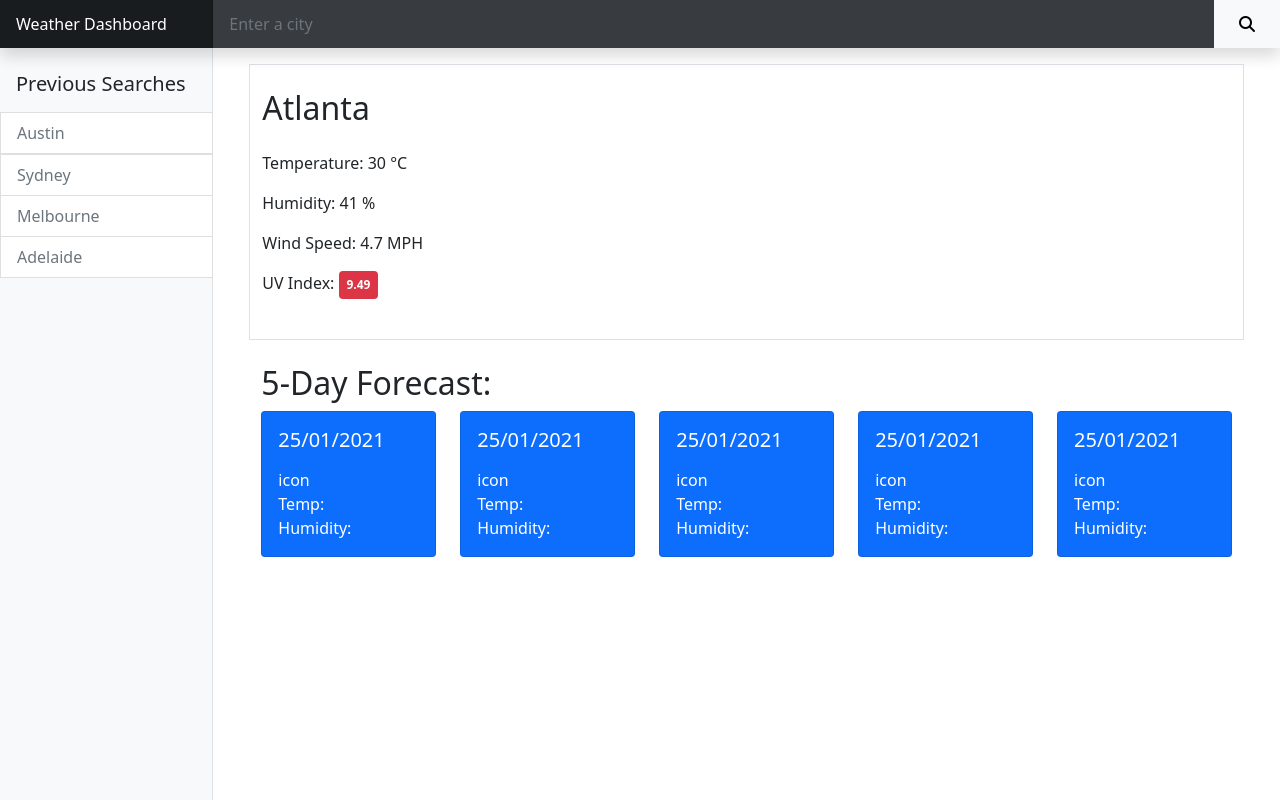
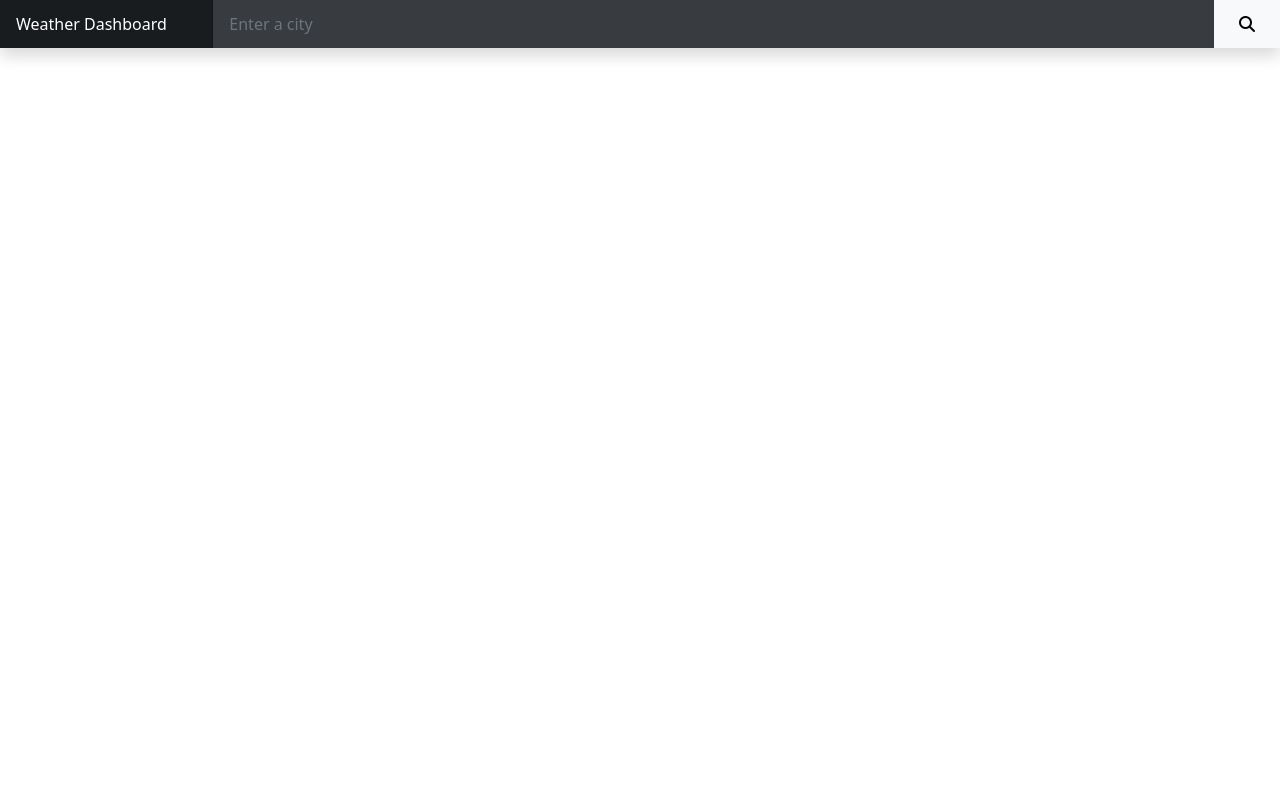
Before and after one commit to kevin-aminzadeh/06-weather-dashboard, a plain HTML site: page index.html in a window 1280 px wide. Drawn offline with nearby package versions, Linux system fonts and the light colour scheme; some packages are replaced by stand-ins of ours.

Commit message:
refactor: Remove dynamic view component templates

```diff
--- a/index.html
+++ b/index.html
@@ -17,10 +17,11 @@
     <title>Weather Dashboard</title>
   </head>
   <body class="h-100 d-flex flex-column">
+    <!-- Navbar -->
     <header
       class="navbar navbar-dark sticky-top bg-dark flex-md-nowrap p-0 shadow"
     >
-      <a href="" class="navbar-brand col-md-3 col-lg-2 px-3 me-0">
+      <a href="" class="navbar-brand col-md-3 col-xl-2 px-3 me-0">
         Weather Dashboard
       </a>
       <!-- Hamburger Menu Button For Sidebar -->
@@ -44,162 +45,17 @@
           placeholder="Enter a city"
           aria-label="Search"
         />
-        <button class="btn btn-light rounded-0 px-4">
+        <button class="btn btn-light rounded-0 px-4" id="search-btn">
           <i class="fas fa-search"></i>
         </button>
       </div>
     </header>
+    <!-- Main Content Wrapper -->
     <div class="container-fluid h-100">
-      <div class="row h-100">
-        <!-- Sidebar -->
-        <nav
-          id="sidebarMenu"
-          class="col-md-3 col-lg-3 col-xl-2 bg-light sidebar d-md-block"
-        >
-          <!-- Sidebar Content Wrapper -->
-          <div class="position-sticky pt-5 pt-md-3">
-            <!-- Search History Section -->
-
-            <ul class="nav flex-column pt-2 pt-md-0">
-              <li class="nav-item">
-                <h2 class="lead nav-link">Previous Searches</h2>
-              </li>
-              <li class="nav-item d-grid">
-                <button
-                  class="list-group-item list-group-action text-start text-secondary"
-                >
-                  Austin
-                </button>
-              </li>
-
-              <button
-                class="list-group-item list-group-action text-start text-secondary"
-              >
-                Sydney
-              </button>
-              <button
-                class="list-group-item list-group-action text-start text-secondary"
-              >
-                Melbourne
-              </button>
-              <button
-                class="list-group-item list-group-action text-start text-secondary"
-              >
-                Adelaide
-              </button>
-            </ul>
-          </div>
-        </nav>
-        <!-- Result Section -->
+      <div class="row h-100" id="app-root">
+        <!-- Search Result Section -->
         <main class="col-md-9 col-xl-10 ms-sm-auto px-md-4 py-3">
-          <div class="container">
-            <div class="row" id="details"></div>
-            <!-- Current Forecast Section -->
-            <section class="row border py-4">
-              <div class="col">
-                <h2>Atlanta</h2>
-              </div>
-              <ul class="list-unstyled">
-                <li class="mt-3">
-                  Temperature: <span id="temp-value">30</span> &degC
-                </li>
-                <li class="mt-3">
-                  Humidity: <span id="humidity-value">41</span> %
-                </li>
-                <li class="mt-3">
-                  Wind Speed: <span id="wind-value">4.7</span> MPH
-                </li>
-                <li class="mt-3">
-                  UV Index:
-                  <span class="badge bg-danger py-2" id="uv-value">9.49</span>
-                </li>
-              </ul>
-            </section>
-            <!-- 5-Day Forecast Section -->
-            <div class="row py-4">
-              <h2>5-Day Forecast:</h2>
-              <!-- Day Forecast Card -->
-              <div class="col">
-                <div
-                  class="card text-white bg-primary mb-3"
-                  style="max-width: 18rem"
-                >
-                  <div class="card-body">
-                    <h5 class="card-title">25/01/2021</h5>
-                    <ul class="card-text list-unstyled mt-3">
-                      <li>icon</li>
-                      <li>Temp:</li>
-                      <li>Humidity:</li>
-                    </ul>
-                  </div>
-                </div>
-              </div>
-              <!-- Day Forecast Card -->
-              <div class="col">
-                <div
-                  class="card text-white bg-primary mb-3"
-                  style="max-width: 18rem"
-                >
-                  <div class="card-body">
-                    <h5 class="card-title">25/01/2021</h5>
-                    <ul class="card-text list-unstyled mt-3">
-                      <li>icon</li>
-                      <li>Temp:</li>
-                      <li>Humidity:</li>
-                    </ul>
-                  </div>
-                </div>
-              </div>
-              <!-- Day Forecast Card -->
-              <div class="col">
-                <div
-                  class="card text-white bg-primary mb-3"
-                  style="max-width: 18rem"
-                >
-                  <div class="card-body">
-                    <h5 class="card-title">25/01/2021</h5>
-                    <ul class="card-text list-unstyled mt-3">
-                      <li>icon</li>
-                      <li>Temp:</li>
-                      <li>Humidity:</li>
-                    </ul>
-                  </div>
-                </div>
-              </div>
-              <!-- Day Forecast Card -->
-              <div class="col">
-                <div
-                  class="card text-white bg-primary mb-3"
-                  style="max-width: 18rem"
-                >
-                  <div class="card-body">
-                    <h5 class="card-title">25/01/2021</h5>
-                    <ul class="card-text list-unstyled mt-3">
-                      <li>icon</li>
-                      <li>Temp:</li>
-                      <li>Humidity:</li>
-                    </ul>
-                  </div>
-                </div>
-              </div>
-              <!-- Day Forecast Card -->
-              <div class="col">
-                <div
-                  class="card text-white bg-primary mb-3"
-                  style="max-width: 18rem"
-                >
-                  <div class="card-body">
-                    <h5 class="card-title">25/01/2021</h5>
-                    <ul class="card-text list-unstyled mt-3">
-                      <li>icon</li>
-                      <li>Temp:</li>
-                      <li>Humidity:</li>
-                    </ul>
-                  </div>
-                </div>
-              </div>
-            </div>
-          </div>
+          <div class="container" id="results-root"></div>
         </main>
       </div>
     </div>
```
